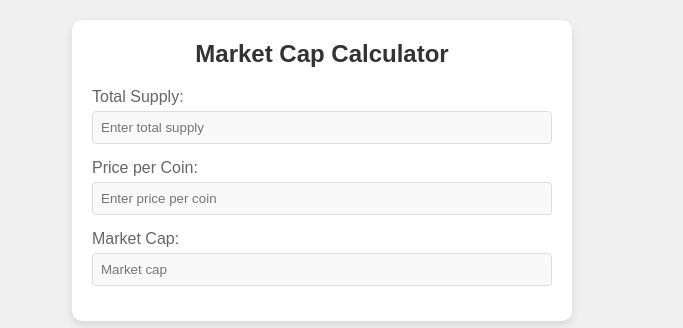
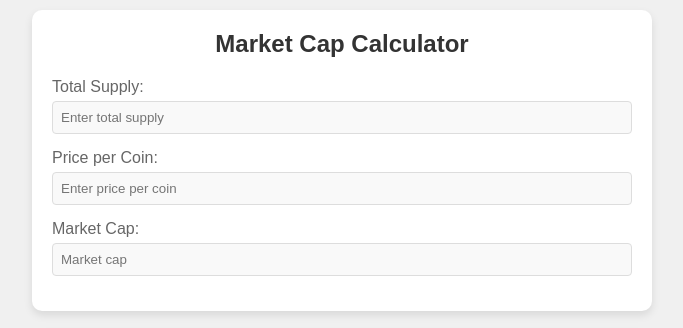
Before and after one commit to crypto4light/investment-outcome-calculator, a plain HTML site: page index.html in a window 1280 px wide. Shown: the top 328 px of the page, without its empty margins (318-1001 px from the left). Drawn offline with Linux system fonts and the light colour scheme.

Commit message:
Update index.html

```diff
--- a/index.html
+++ b/index.html
@@ -9,25 +9,26 @@
             font-family: Arial, sans-serif;
             background: #f0f0f0;
             margin: 0;
-            padding: 20px;
+            padding: 0;
             display: flex;
             flex-direction: column;
             align-items: center;
             min-height: 100vh;
+            width: 100%;
         }
         .container {
             width: 100%;
-            max-width: 500px;
-            display: flex;
-            flex-direction: column;
-            gap: 20px;
+            max-width: 600px;
+            padding: 10px;
+            box-sizing: border-box;
         }
         .calculator {
             background: #fff;
             padding: 20px;
             border-radius: 10px;
             box-shadow: 0 4px 8px rgba(0,0,0,0.1);
-            margin-bottom: 0;
+            margin-bottom: 20px;
+            width: 100%;
         }
         .calculator h2 {
             text-align: center;
```
